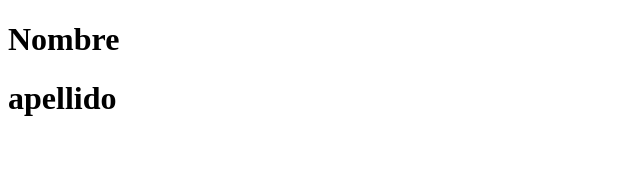
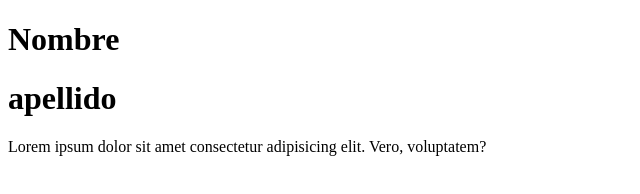
Before and after one commit to Santiagoa1/Tarea, a plain HTML site: page index.html in a window 1280 px wide. Shown: the whole page, without its empty margins (0-640 px from the left). Drawn offline with Linux system fonts and the light colour scheme.

Commit message:
commit 2

```diff
--- a/index.html
+++ b/index.html
@@ -9,5 +9,6 @@
 <body>
     <h1>Nombre</h1>
     <h1>apellido</h1>
+    <p>Lorem ipsum dolor sit amet consectetur adipisicing elit. Vero, voluptatem?</p>
 </body>
 </html>
```
